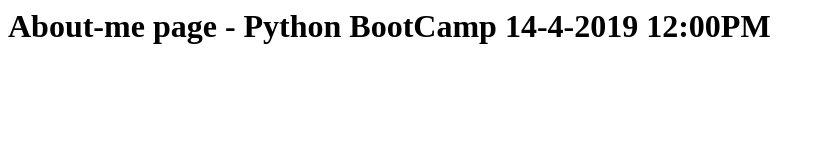
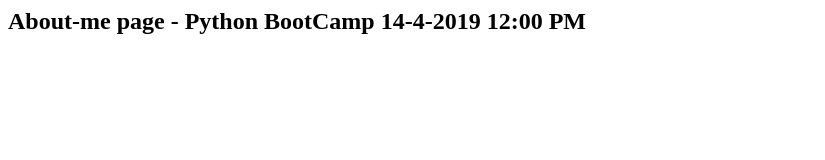
Before and after one commit to NageebTechcampus/Techcampus, a plain HTML site: page AboutMe/AboutMe.html in a window 1280 px wide. Shown: the whole page, without its empty margins (0-825 px from the left). Drawn offline with Linux system fonts and the light colour scheme.

Commit message:
update header to h2

```diff
--- a/AboutMe/AboutMe.html
+++ b/AboutMe/AboutMe.html
@@ -3,7 +3,7 @@
 <title>About me </title>
 </head>
 <body>
-<h1> About-me page - Python BootCamp 14-4-2019 12:00PM </h1>
+<h2> About-me page - Python BootCamp 14-4-2019 12:00 PM </h2>
 
 
 </body>
```
